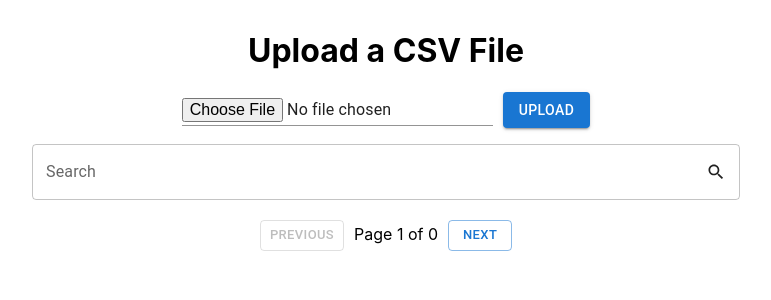
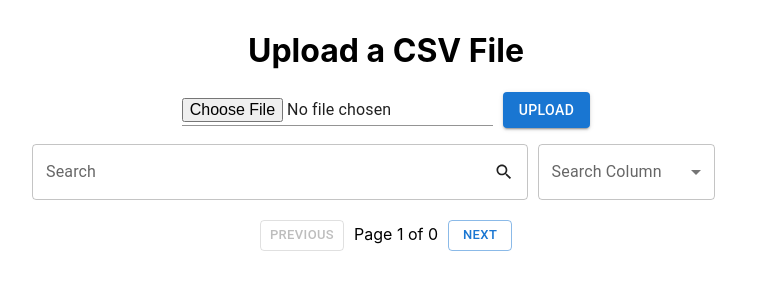
Before and after one commit to micaellaa/csv-search-app, a React (Create React App) app in the folder csv-search-app/: page / in a window 1280 px wide. Shown: the top 300 px of the page, without its empty margins (254-1025 px from the left). Built offline with nearby package versions, Linux system fonts and the light colour scheme.

Commit message:
Required to search by column

```diff
--- a/csv-search-app/src/components/PaginatedList.tsx
+++ b/csv-search-app/src/components/PaginatedList.tsx
@@ -1,17 +1,22 @@
 import React, { useEffect, useState } from "react";
-import { Button, TextField, IconButton } from '@mui/material';
+import { Button, TextField, InputLabel, Select, MenuItem, FormControl, SelectChangeEvent } from '@mui/material';
 import SearchOutlinedIcon from '@mui/icons-material/SearchOutlined';
 
 interface PaginatedListProps {
-  uploadedData: any[]; // You can replace 'any' with a more specific type if you have one
+  uploadedData: any[];
+}
+
+interface TableHeaders {
+  [key: string]: string;
 }
 
 const PaginatedList = ({ uploadedData }: PaginatedListProps) => {
   const [listData, setListData] = useState<any[]>([]);
   const [currPageListData, setCurrPageListData] = useState<any[]>([]);
-  const [tableHeaders, setTableHeaders] = useState<string[]>([]);
+  const [tableHeaders, setTableHeaders] = useState<TableHeaders>({});
   const [currentPage, setCurrentPage] = useState<number>(1);
   const [totalNumPages, setTotalNumPages] = useState<number>(1);
+  const [searchKey, setSearchKey] = useState<string>();
   const [searchQuery, setSearchQuery] = useState<string>("");
 
   const itemsPerPage = 60;
@@ -31,7 +36,11 @@ const PaginatedList = ({ uploadedData }: PaginatedListProps) => {
     if (uploadedData.length > 1) {
       const firstItem = uploadedData[0];
       const headers = Object.keys(firstItem);
-      setTableHeaders(headers);
+      const headerObject: TableHeaders = {};
+      headers.forEach((header, index) => {
+        headerObject[index] = header;
+      });
+      setTableHeaders(headerObject);
     }
   }, [uploadedData]);
 
@@ -45,18 +54,28 @@ const PaginatedList = ({ uploadedData }: PaginatedListProps) => {
 
   // Filter data according to search query
   useEffect(() => {
-    if (!uploadedData) return;
+    if (!uploadedData || !searchKey) return;
+
+    const searchColumn = tableHeaders[searchKey];
+
     const filteredData = uploadedData.filter((item) =>
-      getItemValues(item).toLowerCase().includes(searchQuery.toLowerCase())
+      item[searchColumn].includes(searchQuery.toLowerCase())
     );
+
     // Total number of pages
     const numPages = Math.ceil(filteredData.length / itemsPerPage);
     setTotalNumPages(numPages);
     setListData(filteredData);
-  }, [searchQuery, uploadedData]);
+  }, [tableHeaders, searchQuery, searchKey, uploadedData]);
 
+  // Handle field changes
   const handleSearchFieldChange = (event: React.ChangeEvent<HTMLInputElement | HTMLTextAreaElement>) => {
     setSearchQuery(event.target.value);
+  }
+
+  const handleChangeSearchKey= (event: SelectChangeEvent) => {
+    setSearchKey(event.target.value);
+    console.log("searchkey", searchKey);
   }
 
   // Handle pagination navigation (e.g., next page, previous page, etc.)
@@ -68,21 +87,23 @@ const PaginatedList = ({ uploadedData }: PaginatedListProps) => {
     setCurrentPage(currentPage - 1);
   };
 
-  const getItemValues = (item: any) => {
-    let values = Object.values(item);
-    let output = "";
-    for (let val of values) {
-      output += val;
-    }
-    return output;
-  };
+  // const getItemValues = (item: any) => {
+  //   let values = Object.values(item);
+  //   let output = "";
+  //   for (let val of values) {
+  //     output += val;
+  //   }
+  //   console.log(searchQuery, item, output)
+  //   return output;
+  // };
 
   return (
     <div style={{display:'flex', justifyContent:'center'}}>
-    <div style={{ width: '60%', minWidth: '600px'}}>
 
+      {currPageListData && (<div style={{ width: '60%', minWidth: '600px'}}>
+        <div style={{display:'flex'}}>
         <TextField
-          style={{ width: '100%', marginBottom:'20px' }}
+            style={{ width: '70%', marginBottom:'20px' }}
             id="outlined-textarea"
             label="Search"
             placeholder="Search by any value"
@@ -94,12 +115,24 @@ const PaginatedList = ({ uploadedData }: PaginatedListProps) => {
             }}
             multiline
           />
+          <FormControl  style={{ height: '100%', width: '25%', marginLeft:'10px' }}>
+          <InputLabel id="demo-simple-select-label">Search Column</InputLabel>
+          <Select
+            labelId="demo-simple-select-label"
+            id="demo-simple-select"
+            value={searchKey}
+            label="Search Column"
+            onChange={handleChangeSearchKey}
+          >
+            {Object.values(tableHeaders).map((colHeader, index) => (<MenuItem value={index}>{colHeader}</MenuItem>))}
 
-      {currPageListData && (
+          </Select>
+          </FormControl>
+      </div>
           <table>
             <thead>
               <tr>
-                {tableHeaders.map((header) => (
+                {Object.values(tableHeaders).map((header, index) => (
                   <th key={header}>{header}</th>
                 ))}
               </tr>
@@ -107,15 +140,13 @@ const PaginatedList = ({ uploadedData }: PaginatedListProps) => {
             <tbody>
               {currPageListData?.map((item, index) => (
                 <tr key={index} >
-                  {tableHeaders.map((header) => (
+                  {Object.values(tableHeaders).map((header, index) => (
                     <td key={header}>{item[header]}</td>
                   ))}
                 </tr>
               ))}
             </tbody>
           </table>
-
-      )}
           <div>
         <Button variant="outlined" size="small" onClick={() => prevPage()} disabled={currentPage === 1}>
           Previous
@@ -131,6 +162,8 @@ const PaginatedList = ({ uploadedData }: PaginatedListProps) => {
         </Button>
       </div>
       </div>
+      )}
+
     </div>
   );
 };
```
Lines whose indentation alone changed are shown as unchanged.
